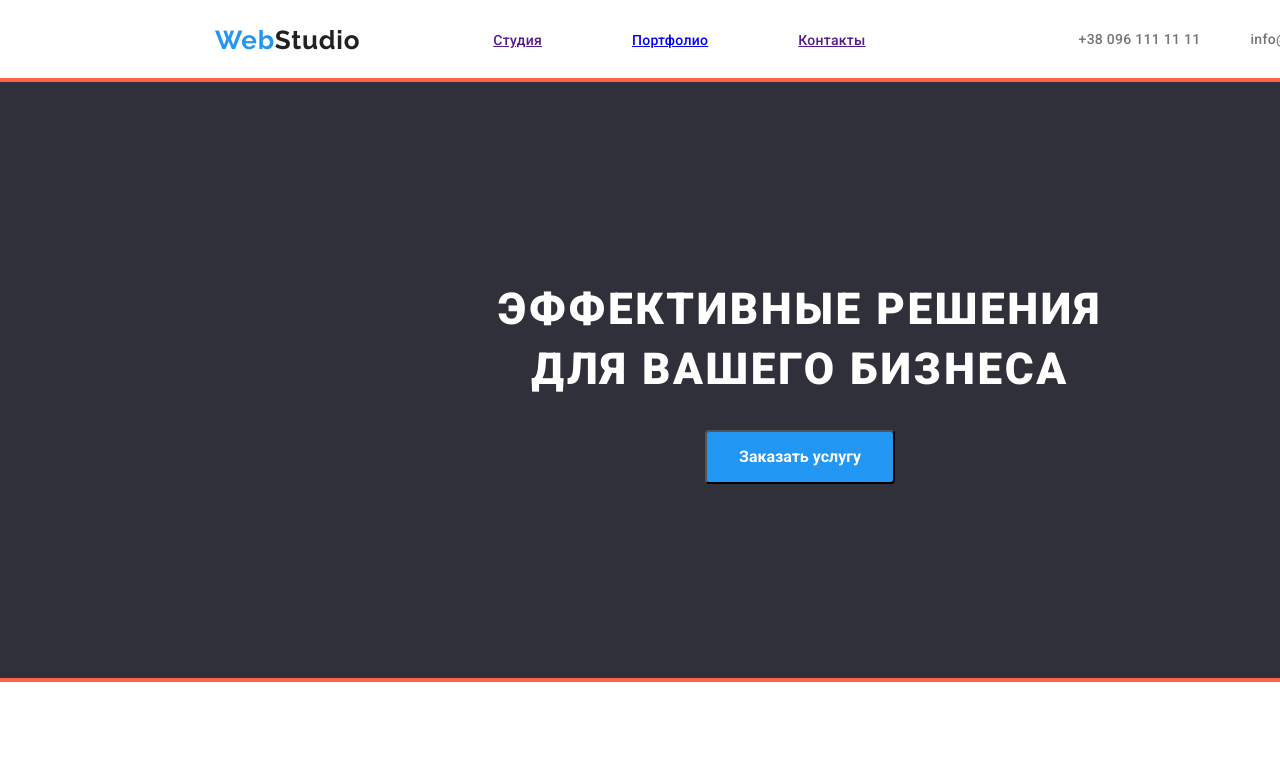
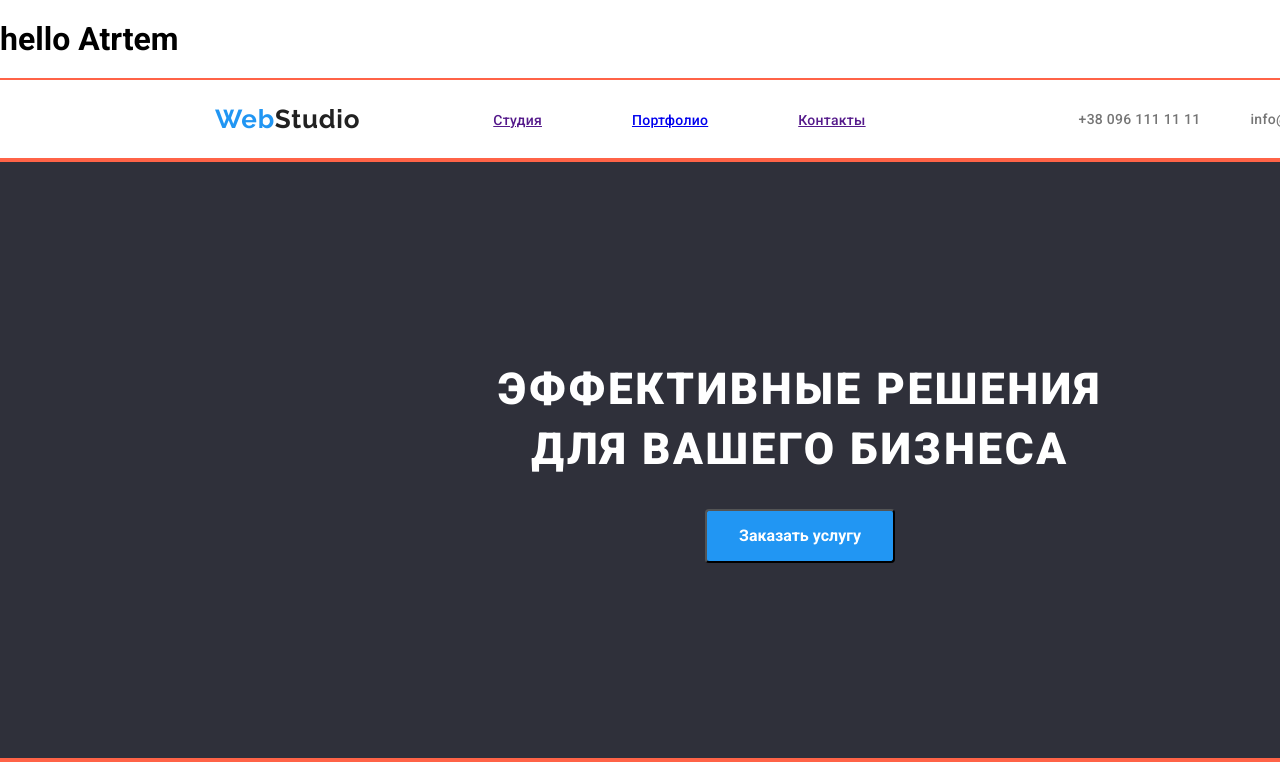
Before and after one commit to Vital1y100500/goit-markup-hw-04, a plain HTML site: page index.html in a window 1280 px wide. Shown: the top 771 px of the page. Drawn offline with nearby package versions, Linux system fonts and the light colour scheme.

Commit message:
hello Artem

```diff
--- a/index.html
+++ b/index.html
@@ -19,6 +19,7 @@
 </head>
 
 <body class="body">
+    <h1>hello Atrtem</h1>
 
     <!-- Хедер -->
 <div class="container">
```
